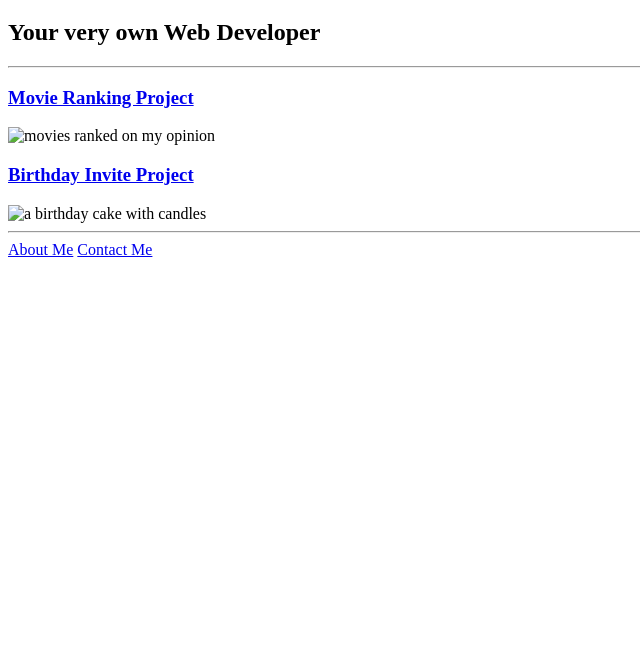
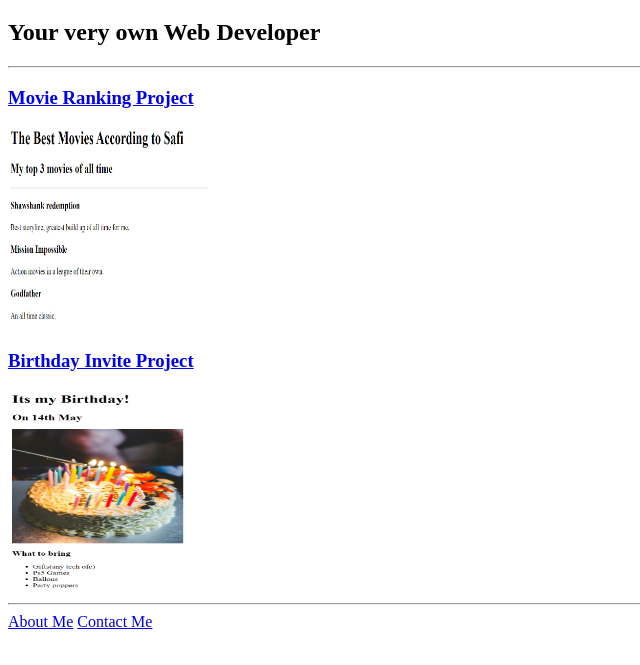
Before and after one commit to safi-ahmed-7/html-portfolio, a plain HTML site: page index.html in a window 1280 px wide. Shown: the part 61-726 px from the top of the page, without its empty margins (0-640 px from the left). Drawn offline with Linux system fonts and the light colour scheme.

Commit message:
index.html

```diff
--- a/index.html
+++ b/index.html
@@ -10,9 +10,9 @@
     <h2>Your very own Web Developer</h2>
     <hr />
     <h3><a href="./public/movie-ranking.html">Movie Ranking Project</a></h3>
-    <img src="../4.3 HTML Porfolio Project/assets/images/Movie Ranking.png" alt="movies ranked on my opinion" height="200" width="200"/>
+    <img src="./assets/images/Movie Ranking.png" alt="movies ranked on my opinion" height="200" width="200"/>
     <h3> <a href="./public/birthday-invite.html">Birthday Invite Project</a></h3>
-    <img src="../4.3 HTML Porfolio Project/assets/images/Birthday Project.png" alt="a birthday cake with candles" height="200" width="200" />
+    <img src="./assets/images/Birthday Project.png" alt="a birthday cake with candles" height="200" width="200" />
     <hr />
     <a href="./public/about.html">About Me</a> <a href="./public/contact.html">Contact Me</a>
 </body>
```
